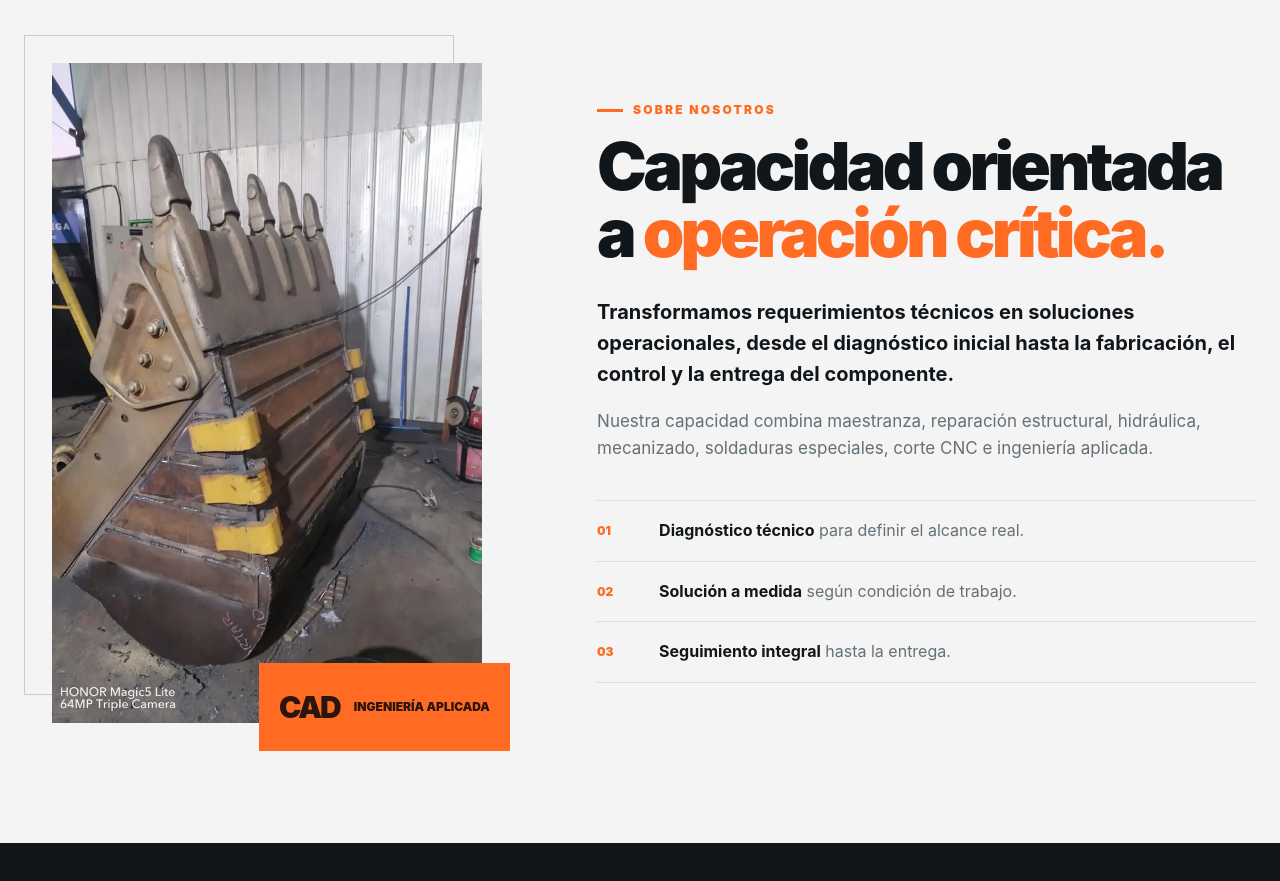
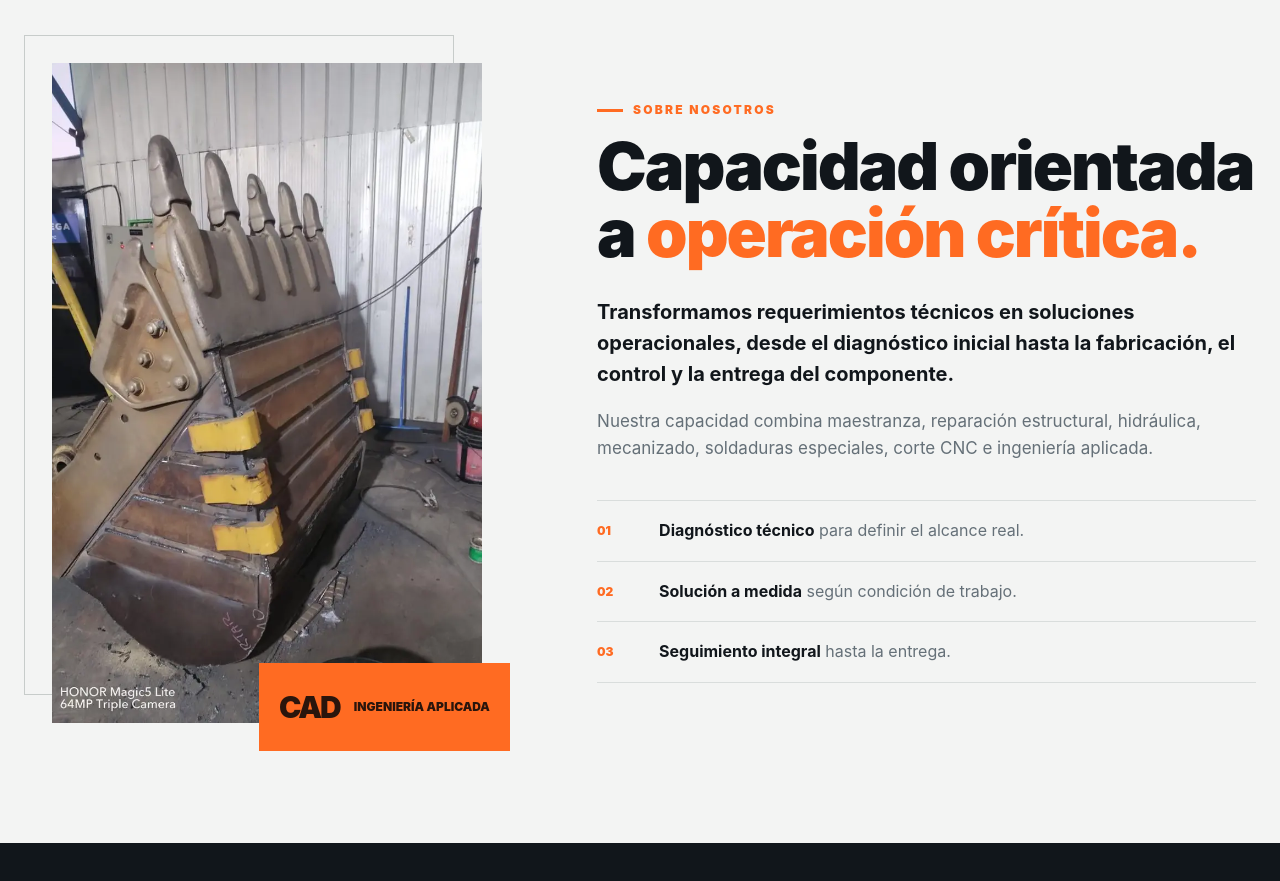
Before and after one commit to Dottier-Lab/Dottier-Lab.github.io, a plain HTML site: page index.html in a window 1280 px wide. Shown: the part 1200-2081 px from the top of the page. Drawn offline with Linux system fonts and the light colour scheme.

Commit message:
Update estilos.css

```diff
--- a/css/estilos.css
+++ b/css/estilos.css
@@ -1587,3 +1587,6 @@ h3 {
   height: 23px;
   fill: currentColor;
 }
+.about-copy h2 {
+  letter-spacing: -2px;
+}
```
